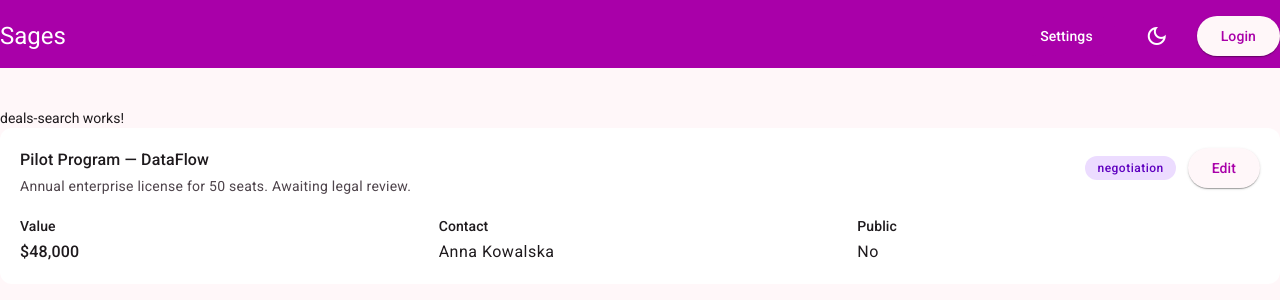
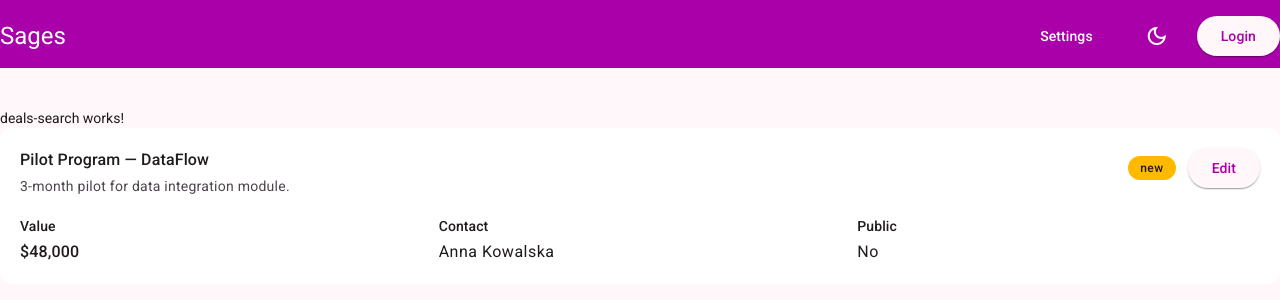
Before and after one commit to ev45ive/sages-angular-open-1026, an Angular app: page /deals in a window 1280 px wide. Shown: the top 300 px of the page. Built offline with nearby package versions, Linux system fonts and the light colour scheme.

Commit message:
Dynamic CSS classes - Deal Stage

```diff
--- a/src/app/features/deals/ui/deal-details-card/deal-details-card.ts
+++ b/src/app/features/deals/ui/deal-details-card/deal-details-card.ts
@@ -18,14 +18,19 @@ import { mockDeals } from '@feature/deals/data/mock-deals';
             {{ deal().title }}
           </h2>
           <p class="mt-1 text-body-md text-on-surface-variant">
-            Annual enterprise license for 50 seats. Awaiting legal review.
+            {{ deal().description }}
           </p>
         </div>
         <div class="flex shrink-0 items-center gap-3">
           <span
-            class="rounded-full bg-tertiary-container px-3 py-1 text-label-md text-on-tertiary-container"
-            >negotiation</span
+            class="rounded-full  px-3 py-1 text-label-md "
+            [class]="{
+              'bg-amber-400': deal().stage === 'new',
+              'bg-red-400': deal().stage === 'negotiation',
+            }"
           >
+            {{ deal().stage }}
+          </span>
           <button type="button" mat-raised-button>Edit</button>
         </div>
       </div>
```
